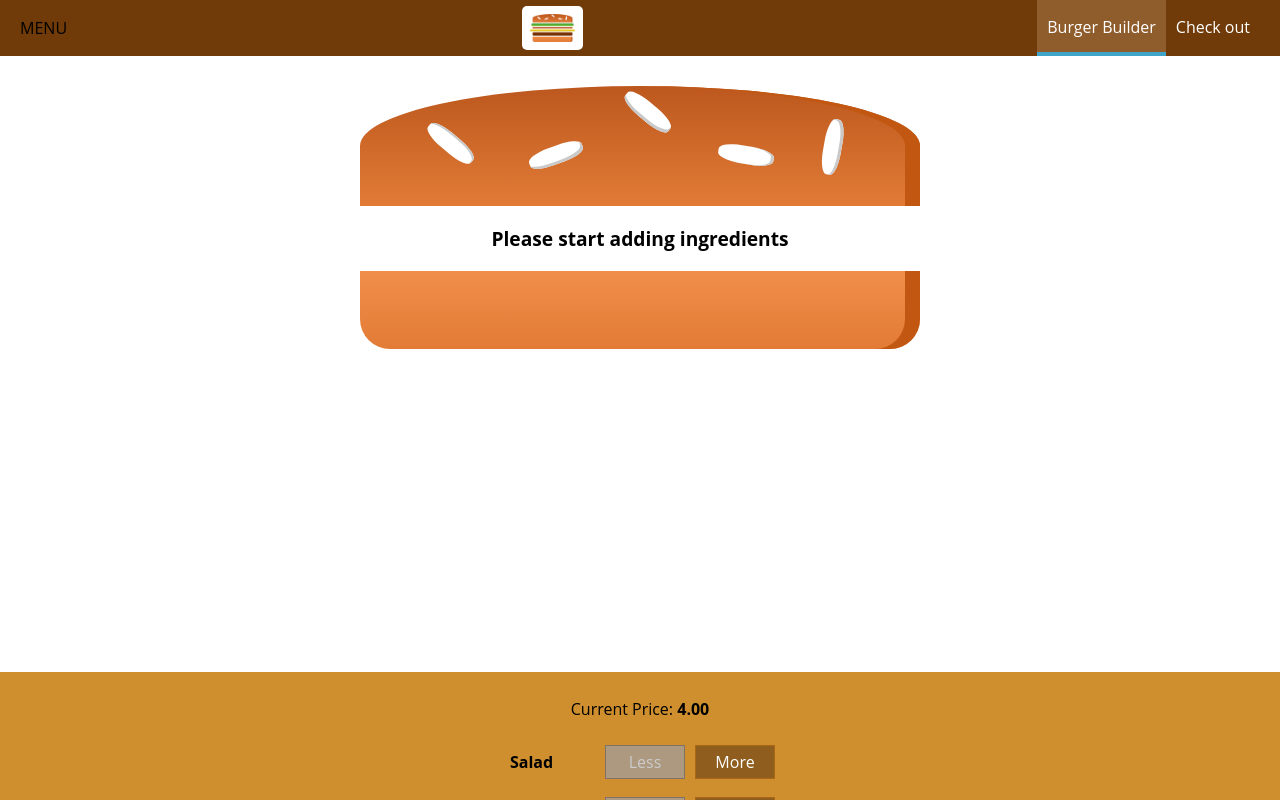
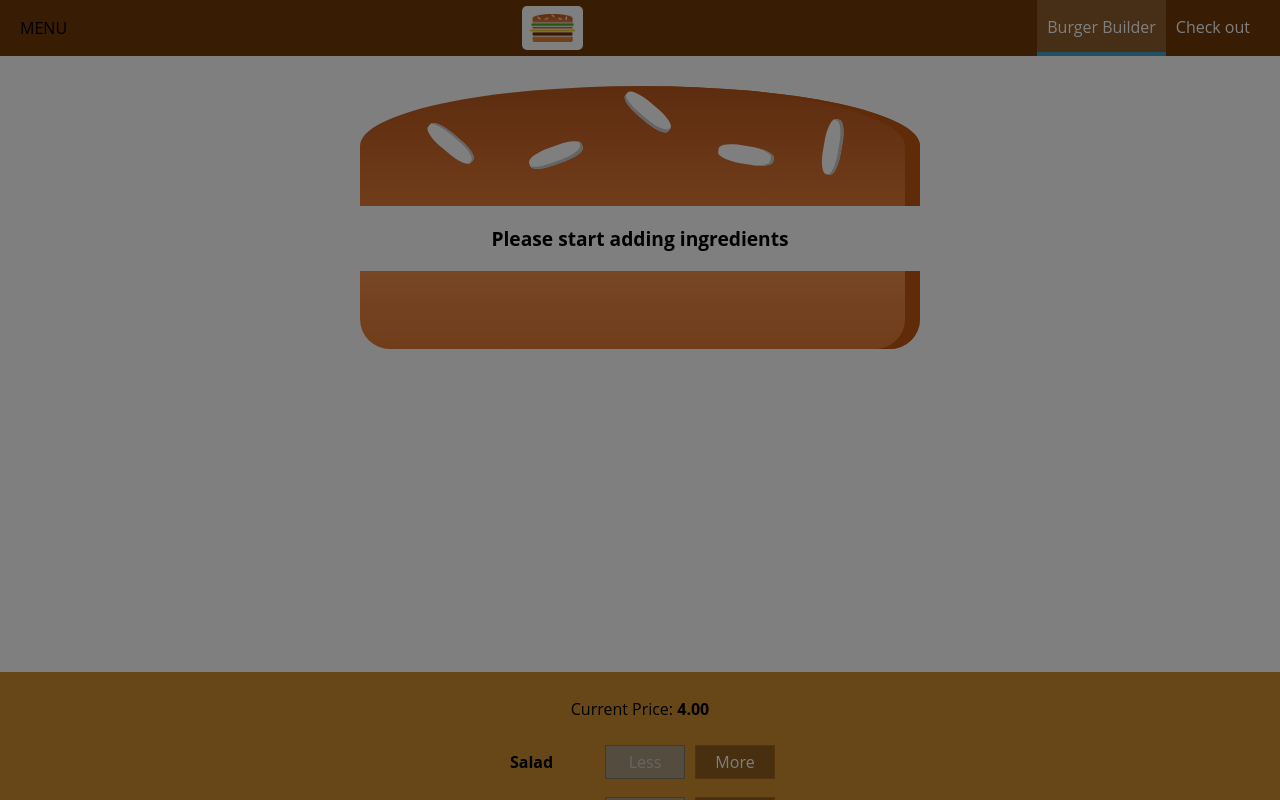
Before and after one commit to hyan506/burger-builder, a React (Create React App) app: page / in a window 1280 px wide. Shown: the top 800 px of the page. Built offline with nearby package versions, Linux system fonts and the light colour scheme.

Commit message:
now can click backdrop to close side drawer

```diff
--- a/src/components/Layout/Layout.js
+++ b/src/components/Layout/Layout.js
@@ -1,16 +1,31 @@
-import React from 'react';
+import React, { Component } from 'react';
 import Aux from '../../hoc/Aux';
 import classes from './Layout.module.css';
 import Toolbar from '../NavigationItems/Toolbar/Toolbar';
 import SideDrawer from'../NavigationItems/SideDrawer/SideDrawer';
-const layout = (props) =>(
+class layout extends Component{
+
+    state ={
+        showSideDrawer:true
+    }
+    sideDrawerClosedHandler =()=>{
+        this.setState({showSideDrawer:false});
+    }
+
+    render(){
+        return (
             <Aux>
                 <Toolbar />
-        <SideDrawer/>
+                <SideDrawer
+                    open ={this.state.showSideDrawer}
+                    closed = {this.sideDrawerClosedHandler}/>
                 <main className = {classes.Content}>
-            {props.children}
+                    {this.props.children}
                 </main>
             </Aux>
     );
+    }
+
+};
 
 export default layout;
--- a/src/components/NavigationItems/SideDrawer/SideDrawer.js
+++ b/src/components/NavigationItems/SideDrawer/SideDrawer.js
@@ -2,16 +2,23 @@
 import Logo from '../../Logo/Logo';
 import NavigationItems from '../NavigationItems';
 import classes from './SideDrawer.module.css';
+import Backdrop from '../../UI/Backdrop/Backdrop';
+import Aux from '../../../hoc/Aux';
 const sideDrawer =(props)=>{
-
+    let attachClasses = [classes.SideDrawer, classes.Close];
+    if(props.open){
+        attachClasses = [classes.SideDrawer,classes.Open];
+    }
     return(
-
-        <div className ={classes.SideDrawer}>
-            <div className ={classes.Logo}><Logo/></div>
-            <nav>
-                <NavigationItems />
-            </nav>
-        </div>
+        <Aux>
+            <Backdrop show={props.open} clicked ={props.closed}/>
+            <div className ={attachClasses.join(' ')}>
+                <div className ={classes.Logo}><Logo/></div>
+                <nav>
+                    <NavigationItems />
+                </nav>
+            </div>
+        </Aux>
     );
 };
 
--- a/src/components/NavigationItems/SideDrawer/SideDrawer.module.css
+++ b/src/components/NavigationItems/SideDrawer/SideDrawer.module.css
@@ -19,11 +19,11 @@
 }
 
 .Open{
-    translate: translateX(0);
+    transform: translateX(0);
 }
 
 .Close{
-    translate: translateX(-100);
+    transform: translateX(-100%);
 }
 
 .Logo{
```
Lines whose indentation alone changed are shown as unchanged.
